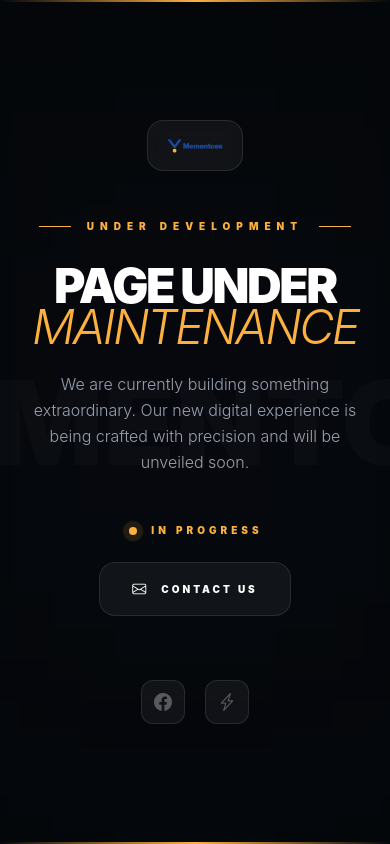
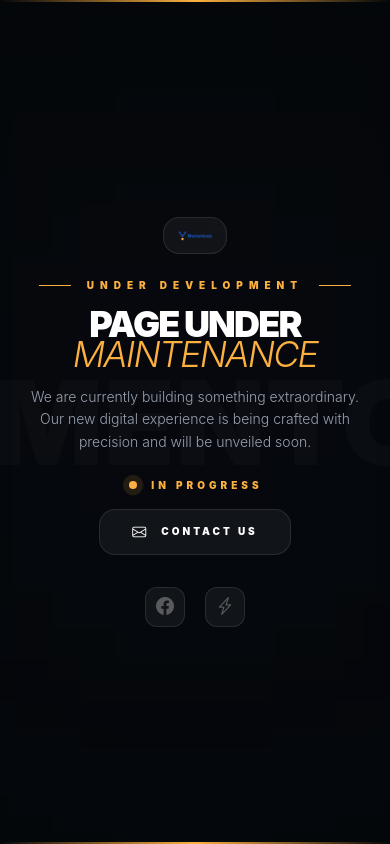
Before and after one commit to UncleSmol/mementoes, a React (Vite) app: page / in a window 390 px wide. Built offline with nearby package versions, Linux system fonts and the light colour scheme.

Commit message:
Lock viewport on maintenance page, prevent scroll and cropping

```diff
--- a/src/App.tsx
+++ b/src/App.tsx
@@ -42,6 +42,15 @@ function AppLayout() {
   const { pathname } = useLocation();
   const hideChrome = NO_CHROME_ROUTES.includes(pathname);
 
+  useEffect(() => {
+    if (hideChrome) {
+      document.body.style.overflow = 'hidden';
+    } else {
+      document.body.style.overflow = '';
+    }
+    return () => { document.body.style.overflow = ''; };
+  }, [hideChrome]);
+
   return (
     <div className="flex flex-col min-h-screen">
       {!hideChrome && <Navbar />}
--- a/src/pages/Maintenance.tsx
+++ b/src/pages/Maintenance.tsx
@@ -3,7 +3,7 @@ import logo from '../assets/Mementoes Logo.png';
 
 const Maintenance = () => {
   return (
-    <div className="relative min-h-screen w-full bg-dark flex items-center justify-center overflow-hidden">
+    <div className="relative h-dvh w-full bg-dark flex flex-col items-center justify-center overflow-hidden">
       {/* Cinematic Background Glow */}
       <div className="absolute top-1/2 left-1/2 -translate-x-1/2 -translate-y-1/2 w-[80vw] h-[80vw] bg-primary/15 blur-[200px] pointer-events-none" />
       <div className="absolute top-1/3 left-1/4 w-[40vw] h-[40vw] bg-secondary/10 blur-[180px] pointer-events-none" />
@@ -37,7 +37,7 @@ const Maintenance = () => {
       />
 
       {/* Main Content */}
-      <div className="container mx-auto px-6 md:px-16 relative z-10 text-center">
+      <div className="container mx-auto px-6 md:px-16 relative z-10 text-center flex flex-col items-center justify-center flex-1 gap-y-4 md:gap-y-6">
         <motion.div
           initial={{ y: 60, opacity: 0 }}
           animate={{ y: 0, opacity: 1 }}
@@ -49,9 +49,9 @@ const Maintenance = () => {
             initial={{ scale: 0.8, opacity: 0 }}
             animate={{ scale: 1, opacity: 1 }}
             transition={{ duration: 1, delay: 0.2 }}
-            className="mb-12 md:mb-16"
+            className="mb-6 md:mb-10"
           >
-            <div className="w-24 md:w-32 h-auto bg-white/5 backdrop-blur-sm border border-white/10 p-4 md:p-6 flex items-center justify-center rounded-2xl">
+            <div className="w-16 md:w-24 h-auto bg-white/5 backdrop-blur-sm border border-white/10 p-3 md:p-5 flex items-center justify-center rounded-2xl">
               <img
                 src={logo}
                 alt="Mementoes Trading"
@@ -65,7 +65,7 @@ const Maintenance = () => {
             initial={{ opacity: 0 }}
             animate={{ opacity: 1 }}
             transition={{ duration: 0.8, delay: 0.4 }}
-            className="flex items-center gap-4 mb-8 md:mb-10"
+            className="flex items-center gap-4 mb-4 md:mb-6"
           >
             <div className="w-8 md:w-12 h-[1px] bg-secondary" />
             <span className="text-secondary font-black text-[10px] md:text-xs tracking-[0.6em] uppercase">
@@ -79,7 +79,7 @@ const Maintenance = () => {
             initial={{ y: 30, opacity: 0 }}
             animate={{ y: 0, opacity: 1 }}
             transition={{ duration: 1, delay: 0.5, ease: [0.16, 1, 0.3, 1] }}
-            className="text-5xl md:text-7xl lg:text-[8vw] font-black text-white uppercase leading-[0.85] tracking-tighter mb-6 md:mb-8"
+            className="text-4xl md:text-7xl lg:text-[8vw] font-black text-white uppercase leading-[0.85] tracking-tighter mb-4 md:mb-6"
           >
             Page Under
             <br />
@@ -91,7 +91,7 @@ const Maintenance = () => {
             initial={{ y: 20, opacity: 0 }}
             animate={{ y: 0, opacity: 1 }}
             transition={{ duration: 0.8, delay: 0.7 }}
-            className="text-gray-400 text-base md:text-xl lg:text-2xl font-light max-w-2xl mx-auto mb-12 md:mb-16 leading-relaxed"
+            className="text-gray-400 text-sm md:text-xl lg:text-2xl font-light max-w-2xl mx-auto mb-6 md:mb-10 leading-relaxed"
           >
             We are currently building something extraordinary. Our new digital experience is being crafted with precision and will be unveiled soon.
           </motion.p>
@@ -101,7 +101,7 @@ const Maintenance = () => {
             initial={{ opacity: 0, y: 20 }}
             animate={{ opacity: 1, y: 0 }}
             transition={{ duration: 0.8, delay: 0.9 }}
-            className="flex flex-col md:flex-row items-center gap-6 md:gap-10"
+            className="flex flex-col md:flex-row items-center gap-4 md:gap-10"
           >
             {/* Live Pulse */}
             <div className="flex items-center gap-3">
@@ -120,7 +120,7 @@ const Maintenance = () => {
             {/* Contact CTA */}
             <a
               href="mailto:info@mementoes360.co.za"
-              className="group relative px-8 py-4 md:px-10 md:py-5 bg-white/5 border border-white/10 text-white font-black uppercase text-[10px] md:text-xs tracking-[0.3em] overflow-hidden transition-all hover:border-secondary hover:text-secondary rounded-2xl"
+              className="group relative px-8 py-3 md:px-10 md:py-5 bg-white/5 border border-white/10 text-white font-black uppercase text-[10px] md:text-xs tracking-[0.3em] overflow-hidden transition-all hover:border-secondary hover:text-secondary rounded-2xl"
             >
               <span className="relative z-10 flex items-center gap-3">
                 <i className="bi bi-envelope text-sm" />
@@ -134,13 +134,13 @@ const Maintenance = () => {
             initial={{ opacity: 0 }}
             animate={{ opacity: 1 }}
             transition={{ duration: 0.8, delay: 1.1 }}
-            className="mt-16 md:mt-20 flex items-center gap-5"
+            className="mt-8 md:mt-14 flex items-center gap-5"
           >
             <a
               href="https://www.facebook.com/profile.php?id=100063811852754&locale=gn_PY#"
               target="_blank"
               rel="noopener noreferrer"
-              className="w-11 h-11 flex items-center justify-center bg-white/5 border border-white/10 text-white/30 hover:text-secondary hover:border-secondary transition-all rounded-xl"
+              className="w-10 h-10 md:w-11 md:h-11 flex items-center justify-center bg-white/5 border border-white/10 text-white/30 hover:text-secondary hover:border-secondary transition-all rounded-xl"
             >
               <i className="bi bi-facebook text-lg" />
             </a>
@@ -148,7 +148,7 @@ const Maintenance = () => {
               href="https://mementoes360.co.za"
               target="_blank"
               rel="noopener noreferrer"
-              className="w-11 h-11 flex items-center justify-center bg-white/5 border border-white/10 text-white/30 hover:text-secondary hover:border-secondary transition-all rounded-xl"
+              className="w-10 h-10 md:w-11 md:h-11 flex items-center justify-center bg-white/5 border border-white/10 text-white/30 hover:text-secondary hover:border-secondary transition-all rounded-xl"
             >
               <i className="bi bi-lightning-charge text-lg" />
             </a>
```
